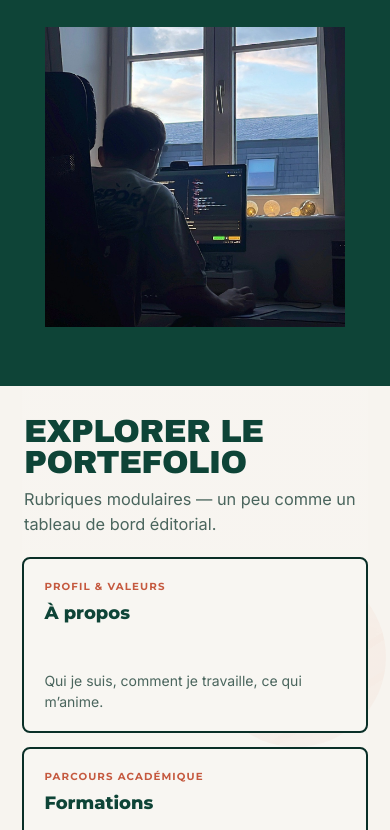
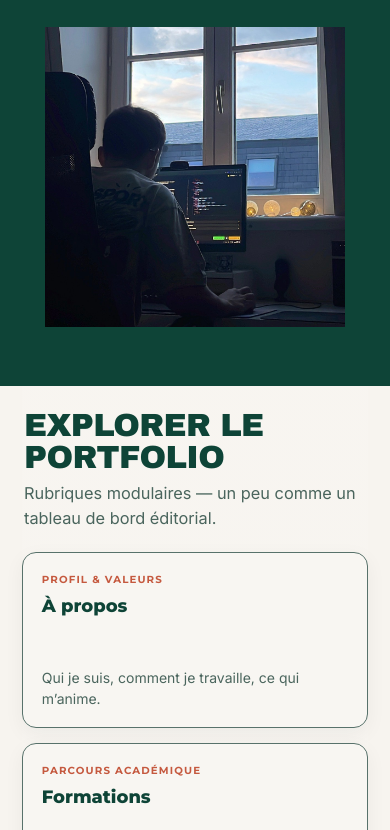
Before and after one commit to T1W3R/portefolio, a Vue app: page / in a window 390 px wide. Shown: the part 1170-2000 px from the top of the page. Built offline with nearby package versions, Linux system fonts and the light colour scheme; no server answers.

Commit message:
Update index.html with improved meta tags for SEO, add cover image, and refine styles in CSS for better layout and responsiveness across various views. Correct typos in French text for consistency.

```diff
--- a/index.html
+++ b/index.html
@@ -1,15 +1,24 @@
-<!DOCTYPE html>
+<!doctype html>
 <html lang="fr">
   <head>
     <meta charset="UTF-8" />
     <meta name="viewport" content="width=device-width, initial-scale=1.0" />
-    <meta
-      name="description"
-      content="Portefolio de Timothé Werquin — développeur full stack, Data, IA."
-    />
     <link rel="icon" type="image/png" href="/images/logo.png" />
     <link rel="preconnect" href="https://fonts.googleapis.com" />
     <link rel="preconnect" href="https://fonts.gstatic.com" crossorigin />
+
+    <meta property="og:title" content="Portefolio de Timothé Werquin" />
+    <meta
+      property="og:description"
+      content="Découvrez le portfolio de Timothé Werquin, développeur full stack spécialisé en applications web modernes, data et intelligence artificielle."
+    />
+    <meta
+      name="description"
+      content="Découvrez le portfolio de Timothé Werquin, développeur full stack spécialisé en applications web modernes, data et intelligence artificielle."
+    />
+    <meta property="og:image" content="/images/cover.jpg" />
+    <meta property="og:type" content="website" />
+
     <link
       href="https://fonts.googleapis.com/css2?family=Archivo+Black&family=Inter:wght@400;500;600;700&family=Montserrat:wght@600;700;800;900&display=swap"
       rel="stylesheet"
--- a/src/assets/style.css
+++ b/src/assets/style.css
@@ -3527,7 +3527,7 @@ body.nav-open .nav__panel {
   padding: 0;
   display: grid;
   grid-template-columns: 1fr;
-  gap: 0.85rem;
+  gap: 0.95rem;
   background: transparent;
 }
 
@@ -3547,16 +3547,17 @@ body.nav-open .nav__panel {
   flex-direction: column;
   height: 100%;
   min-height: 9rem;
-  padding: 1.25rem 1.3rem 1.2rem;
+  padding: 1.2rem 1.2rem 1.1rem;
   background: color-mix(in srgb, var(--bento-bg) 82%, white 18%);
-  border: 2px solid var(--brand-green-deep);
-  border-radius: var(--radius-sm);
+  border: 1px solid color-mix(in srgb, var(--brand-green-deep) 55%, #b7c3bd);
+  border-radius: 14px;
   text-decoration: none;
   color: inherit;
-  box-shadow: none;
+  box-shadow: 0 6px 20px rgba(11, 46, 36, 0.05);
   transition:
     background 0.2s var(--ease),
-    box-shadow 0.25s var(--ease);
+    box-shadow 0.25s var(--ease),
+    border-color 0.2s var(--ease);
   position: relative;
   overflow: hidden;
 }
@@ -3566,7 +3567,8 @@ body.nav-open .nav__panel {
   text-decoration: none;
   color: inherit;
   background: color-mix(in srgb, var(--bento-bg) 88%, white 12%);
-  box-shadow: 0 6px 22px rgba(11, 46, 36, 0.07);
+  border-color: color-mix(in srgb, var(--brand-green-deep) 72%, #9cb0a8);
+  box-shadow: 0 10px 26px rgba(11, 46, 36, 0.08);
 }
 
 .home-bento__card:focus-visible {
@@ -3588,21 +3590,64 @@ body.nav-open .nav__panel {
 }
 
 .home-bento__card--accent {
-  padding-right: 1.45rem;
+  padding-right: 1.2rem;
   border: 1px solid
     color-mix(in srgb, var(--bento-label) 28%, var(--bento-line));
-  border-right: 5px solid var(--bento-label);
-  box-shadow:
-    0 4px 22px rgba(14, 68, 55, 0.1),
-    0 2px 8px rgba(14, 68, 55, 0.05);
+  box-shadow: 0 6px 20px rgba(11, 46, 36, 0.06);
+}
+
+.home-bento__card--accent::before {
+  content: "";
+  position: absolute;
+  top: 0.75rem;
+  right: 0.9rem;
+  width: 34px;
+  height: 3px;
+  border-radius: 999px;
+  background: color-mix(in srgb, var(--bento-label) 90%, #ff9a76);
+  opacity: 0.9;
 }
 
 @media (max-width: 959px) {
   .home-bento__card--accent {
-    border-right: none;
-    border-bottom: 5px solid var(--bento-label);
+    border-bottom: 1px solid color-mix(in srgb, var(--bento-label) 28%, var(--bento-line));
     padding-right: 1.3rem;
     padding-bottom: 1.35rem;
+  }
+
+  .section--explore {
+    background:
+      linear-gradient(
+        180deg,
+        color-mix(in srgb, var(--cream) 92%, #fff) 0%,
+        color-mix(in srgb, var(--cream) 95%, #fff) 100%
+      ),
+      radial-gradient(
+        280px 160px at 92% 12%,
+        color-mix(in srgb, var(--terracotta) 18%, transparent) 0%,
+        transparent 75%
+      );
+    padding: 1.5rem 0 1.35rem;
+  }
+
+  .section--explore::before,
+  .section--explore::after {
+    display: none;
+  }
+
+  .home-bento__eyebrow {
+    font-size: 0.62rem;
+    letter-spacing: 0.1em;
+  }
+
+  .home-bento__title {
+    font-size: clamp(1.26rem, 4.6vw, 1.42rem);
+    margin-bottom: 0.4rem;
+  }
+
+  .home-bento__hint {
+    font-size: 0.92rem;
+    line-height: 1.55;
   }
 }
 
--- a/src/components/SiteFooter.vue
+++ b/src/components/SiteFooter.vue
@@ -1,7 +1,7 @@
 <template>
   <footer class="site-footer">
     <p class="site-footer__p">
-      Timothé Werquin &middot; Lille, France &middot; Portefolio
+      Timothé Werquin &middot; Lille, France &middot; Portfolio
       {{ year }}
     </p>
     <p class="site-footer__sitemap">
--- a/src/router/index.js
+++ b/src/router/index.js
@@ -13,7 +13,7 @@ const routes = [
         meta: {
           title: "Accueil",
           description:
-            "Développeur full stack, Data, IA — portefolio de Timothé Werquin.",
+            "Développeur full stack, Data, IA — portfolio de Timothé Werquin.",
           bodyClass: "site--home",
         },
       },
--- a/src/views/CompetencesView.vue
+++ b/src/views/CompetencesView.vue
@@ -8,7 +8,7 @@
   >
     <template #actions>
       <router-link class="btn btn--primary" to="/contact">Me contacter</router-link>
-      <router-link class="btn btn--ghost" to="/a-propos">A propos de moi</router-link>
+      <router-link class="btn btn--ghost" to="/a-propos">À propos de moi</router-link>
     </template>
   </StandardPageHero>
 
--- a/src/views/ExperiencesView.vue
+++ b/src/views/ExperiencesView.vue
@@ -101,7 +101,7 @@
                   <div class="exp-elonet__intro">
                     <p class="exp-elonet__lead">
                       <strong class="exp-elonet__strong">Évolution au sein de l'entreprise.</strong>
-                      Étant d'abord entré pour un stage de fin de BTS SIO, j'ai ensuite été embauché en tant que développeur full stack pour un CDD pendant les vacances qui ont suivi. Désireux de poursuivre l'aventure, j'ai été embauché en alternance afin de continuer mes études jusqu'à la fin de l'entreprise.
+                      Étant d'abord entré pour un stage de fin de BTS SIO, j'ai ensuite été embauché en tant que développeur full stack pour un CDD pendant les vacances qui ont suivi. Désireux de poursuivre l'aventure, j'ai été embauché en alternance afin de continuer mes études jusqu'à la fin de celles-ci.
                     </p>
                     <p class="exp-elonet__lead">
                       <strong class="exp-elonet__strong">Projets internes.</strong>
--- a/src/views/FormationsView.vue
+++ b/src/views/FormationsView.vue
@@ -199,11 +199,11 @@ const certifications = [
   },
   {
     acronym: "PSE2",
-    label: "Brevet d’Équipier Secouriste 2nd niveau",
+    label: "Brevet d’Équipier Secouriste niveau 2",
   },
   {
     acronym: "PSE1",
-    label: "Brevet d’Équipier Secouriste 1er niveau",
+    label: "Brevet d’Équipier Secouriste niveau 1",
   },
   {
     acronym: "PSC1",
--- a/src/views/HomeView.vue
+++ b/src/views/HomeView.vue
@@ -14,7 +14,7 @@
             >Me contacter</router-link
           >
           <router-link class="btn btn--ghost" to="/a-propos"
-            >A propos de moi</router-link
+            >À propos de moi</router-link
           >
         </div>
         <ul class="site-hero__meta" aria-label="Coordonnées">
@@ -90,7 +90,7 @@
     <a
       class="site-hero__scroll"
       href="#explore"
-      aria-label="Faire défiler vers Explorer le portefolio"
+      aria-label="Faire défiler vers Explorer le portfolio"
     >
       <span class="site-hero__scroll-line" aria-hidden="true" />
     </a>
@@ -105,13 +105,13 @@
       <div class="home-intro-band__grid">
         <div class="home-intro-band__inset">
           <p class="home-intro-band__p">
-            Chaque page détaille un pan de mon parcours : expériences pro, formation,
+            Chaque page détaille un pan de mon parcours : expériences pro, formations,
             compétences, et un fil direct pour m’écrire. J’aime les outils utiles, le
             travail bien cadré, et le lien avec les besoins réels des équipes.
           </p>
           <br><br><br>
           <div class="home-intro-band__actions">
-            <a class="btn btn--outline" href="/CV_Werquin_Timothé.pdf" download>
+            <a class="btn btn--outline" href="/CV_Werquin_Timothé.pdf" target="_blank">
               Télécharger mon CV (PDF)
             </a>
           </div>
@@ -132,7 +132,7 @@
       >
         <SectionHeadBlock
           title-id="explore-title"
-          title="Explorer le portefolio"
+          title="Explorer le portfolio"
           lede="Rubriques modulaires — un peu comme un tableau de bord éditorial."
         />
         <ul class="home-bento" role="list">
@@ -157,7 +157,7 @@
           <li class="home-bento__cell home-bento__cell--exp">
             <router-link to="/experiences" class="home-bento__card home-bento__card--accent">
               <span class="home-bento__eyebrow">Missions &amp; contextes</span>
-              <span class="home-bento__title">Expériences professionnel</span>
+              <span class="home-bento__title">Expériences professionnelles</span>
               <span class="home-bento__hint"
                 >Elonet, Renault, stacks et responsabilités détaillées.</span
               >
@@ -168,7 +168,7 @@
               <span class="home-bento__eyebrow">Stack &amp; humain</span>
               <span class="home-bento__title">Compétences</span>
               <span class="home-bento__hint"
-                >Technos, soft skills, langues, centre d’intérêt.</span
+                >Technos, soft skills, langues, centres d’intérêt.</span
               >
             </router-link>
           </li>
```
Also changed, not shown: src/views/AboutView.vue (+5 -5 lines), public/images/cover.jpg (added).
